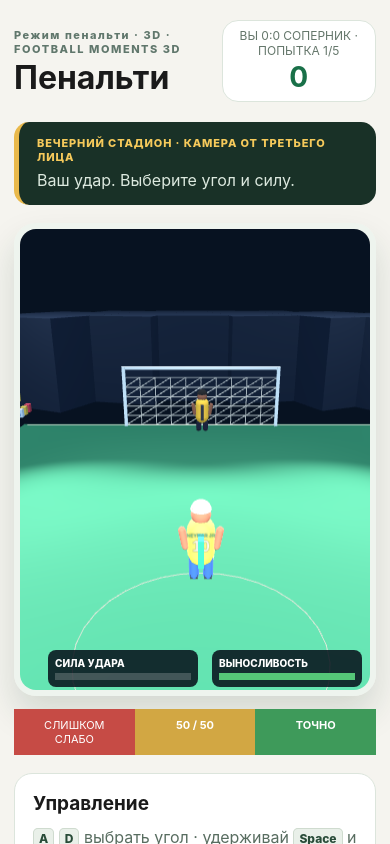
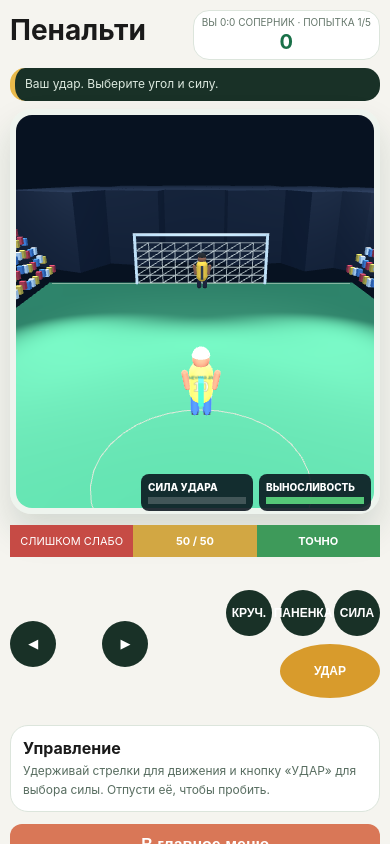
Before and after one commit to ahmedalialisha-dotcom/AKHMED-CK, a React (Vite) app: page / in a window 390 px wide. Both pictures are taken after a click on the button "🥅 Пенальти". Shown: the top 844 px of the page. Built offline with nearby package versions, Linux system fonts and the light colour scheme; no server answers.

Commit message:
feat: add responsive mobile game controls

```diff
--- a/src/components/Football3D.tsx
+++ b/src/components/Football3D.tsx
@@ -1,6 +1,8 @@
 import { useCallback, useMemo, useRef, useState } from "react";
 import { useFootballScene } from "../hooks/useFootballScene";
 import { usePenaltyShootout } from "../hooks/usePenaltyShootout";
+import { useDeviceMode } from "../hooks/useDeviceMode";
+import MobileControls from "./MobileControls";
 import "../football3d.css";
 
 type Props = { onExit: () => void; tournament: string; penalty?: boolean };
@@ -13,6 +15,7 @@ export default function Football3D({ onExit, tournament, penalty = false }: Prop
   const [attempts, setAttempts] = useState(0);
   const [power, setPower] = useState(0);
   const [stamina, setStamina] = useState(100);
+  const isPhone = useDeviceMode();
   const shootout = usePenaltyShootout();
   const onGoal = useCallback(() => {
     setGoals((current) => current + 1);
@@ -44,7 +47,7 @@ export default function Football3D({ onExit, tournament, penalty = false }: Prop
     : `доп. ${shootout.playerAttempts - 4}`;
 
   return (
-    <main className="three-game">
+    <main className={`three-game ${isPhone ? "three-game--phone" : "three-game--desktop"}`}>
       <header className="three-game__header">
         <div>
           <p>{tournament} · FOOTBALL MOMENTS 3D</p>
@@ -66,8 +69,10 @@ export default function Football3D({ onExit, tournament, penalty = false }: Prop
       />
       <div className="match-hud"><div><span>СИЛА УДАРА</span><i><b style={{ width: `${power}%` }} /></i></div><div><span>ВЫНОСЛИВОСТЬ</span><i className="stamina"><b style={{ width: `${stamina}%` }} /></i></div></div>
       {penalty && <div className="penalty-timing"><span>СЛИШКОМ СЛАБО</span><b>50 / 50</b><strong>ТОЧНО</strong></div>}
-      <section className="how-to">
+      {isPhone && <MobileControls penalty={penalty} />}
+      <section className={`how-to ${isPhone ? "how-to--phone" : ""}`}>
         <h2>Управление</h2>
+        {isPhone ? <p>Удерживай стрелки для движения и кнопку «УДАР» для выбора силы. Отпусти её, чтобы пробить.</p> : <>
         <div className="how-to__keys">
           <p>{penalty ? <><kbd>A</kbd> <kbd>D</kbd> выбрать угол · удерживай <kbd>Space</kbd> и отпусти в зелёной зоне</> : <><kbd>W</kbd> бежать вперёд <kbd>S</kbd> назад</>}</p>
           <p>
@@ -85,6 +90,7 @@ export default function Football3D({ onExit, tournament, penalty = false }: Prop
         <small>
           Чем дольше держишь Space, тем сильнее удар. После паса управление перейдёт к принявшему партнёру.
         </small>
+        </>}
       </section>
       <button className="text-button" onClick={onExit}>← В главное меню</button>
     </main>
--- /dev/null
+++ b/src/components/MobileControls.tsx
@@ -0,0 +1,51 @@
+type Props = { penalty: boolean };
+
+const sendKey = (code: string, pressed: boolean) => {
+  window.dispatchEvent(new KeyboardEvent(pressed ? "keydown" : "keyup", { code }));
+};
+
+type ControlButtonProps = {
+  code: string;
+  label: string;
+  className?: string;
+};
+
+function ControlButton({ code, label, className = "" }: ControlButtonProps) {
+  const release = () => sendKey(code, false);
+  return (
+    <button
+      className={className}
+      onContextMenu={(event) => event.preventDefault()}
+      onPointerCancel={release}
+      onPointerDown={(event) => {
+        event.preventDefault();
+        event.currentTarget.setPointerCapture(event.pointerId);
+        sendKey(code, true);
+      }}
+      onPointerUp={release}
+      type="button"
+    >
+      {label}
+    </button>
+  );
+}
+
+export default function MobileControls({ penalty }: Props) {
+  return (
+    <section className="mobile-controls" aria-label="Сенсорное управление">
+      <div className="mobile-controls__move">
+        {!penalty && <ControlButton code="KeyW" label="▲" className="move-up" />}
+        <ControlButton code="KeyA" label="◀" className="move-left" />
+        <ControlButton code="KeyD" label="▶" className="move-right" />
+        {!penalty && <ControlButton code="KeyS" label="▼" className="move-down" />}
+      </div>
+      <div className="mobile-controls__actions">
+        {!penalty && <ControlButton code="KeyE" label="ПАС" />}
+        <ControlButton code="KeyF" label="КРУЧ." />
+        <ControlButton code="KeyG" label="ПАНЕНКА" />
+        <ControlButton code="KeyH" label="СИЛА" />
+        <ControlButton code="Space" label="УДАР" className="shoot-button" />
+      </div>
+    </section>
+  );
+}
--- a/src/football3d.css
+++ b/src/football3d.css
@@ -128,3 +128,6 @@ kbd {
 }
 .celebration-menu{background:#164c9cdd;border:1px solid #8ab7ff;border-radius:16px;color:#fff;left:50%;padding:18px;position:fixed;text-align:center;top:50%;transform:translate(-50%,-50%);z-index:20}.celebration-menu div{display:flex;gap:8px}.celebration-menu button{background:#ffffffdd;color:#12366c}
 .penalty-timing{display:flex;margin:14px auto;max-width:520px}.penalty-timing span,.penalty-timing b,.penalty-timing strong{color:#fff;flex:1;font-size:11px;padding:9px;text-align:center}.penalty-timing span{background:#c64b45}.penalty-timing b{background:#d2a743}.penalty-timing strong{background:#3e9a5a}
+.mobile-controls{display:flex;gap:18px;justify-content:space-between;margin-top:18px;touch-action:none;user-select:none}.mobile-controls button{align-items:center;background:#193127;border:0;border-radius:50%;color:#fff;display:flex;font-size:12px;font-weight:800;height:52px;justify-content:center;padding:0;width:52px;-webkit-tap-highlight-color:transparent}.mobile-controls button:active{background:#e9b94b;color:#193127;transform:scale(.94)}.mobile-controls__move{display:grid;grid-template-areas:". up ." "left . right" ". down .";grid-template-columns:repeat(3,52px);grid-template-rows:repeat(3,52px)}.move-up{grid-area:up}.move-left{grid-area:left}.move-right{grid-area:right}.move-down{grid-area:down}.mobile-controls__actions{align-content:center;display:grid;gap:8px;grid-template-columns:repeat(3,52px)}.mobile-controls .shoot-button{background:#d89b2c;grid-column:2 / 4;height:62px;width:112px}.how-to--phone p{margin:0}
+@media (max-width:720px),(pointer:coarse){.three-game--phone{box-sizing:border-box;max-width:480px;min-height:100svh;padding:10px 10px 28px}.three-game--phone .three-game__header{align-items:flex-start;margin-bottom:8px}.three-game--phone .three-game__header>div:first-child p{display:none}.three-game--phone h1{font-size:28px}.three-game--phone .goal-counter{max-width:190px;padding:5px 8px}.three-game--phone .goal-counter span{font-size:10px}.three-game--phone .goal-counter strong{font-size:20px}.three-game--phone .three-game__brief{margin-bottom:8px;padding:8px 10px}.three-game--phone .three-game__brief span{display:none}.three-game--phone .three-game__brief p{font-size:12px}.three-game--phone .three-game__canvas{height:48svh;min-height:310px}.three-game--phone .match-hud{gap:6px;margin-top:-46px;padding:6px 9px}.three-game--phone .match-hud div{width:112px}.three-game--phone .penalty-timing{margin:8px auto}.three-game--phone .how-to{margin-top:12px;padding:12px}.three-game--phone .how-to h2{font-size:16px;margin-bottom:4px}.three-game--phone .how-to p{font-size:12px}.three-game--phone .text-button{margin-top:12px;width:100%}}
+@media (max-width:390px){.mobile-controls{gap:8px}.mobile-controls__move{grid-template-columns:repeat(3,46px);grid-template-rows:repeat(3,46px)}.mobile-controls button{height:46px;width:46px}.mobile-controls__actions{grid-template-columns:repeat(3,46px)}.mobile-controls .shoot-button{height:54px;width:100px}}
--- /dev/null
+++ b/src/hooks/useDeviceMode.ts
@@ -0,0 +1,21 @@
+import { useEffect, useState } from "react";
+
+const detectsPhone = () =>
+  window.matchMedia("(pointer: coarse)").matches || window.innerWidth <= 720;
+
+export function useDeviceMode() {
+  const [isPhone, setIsPhone] = useState(detectsPhone);
+
+  useEffect(() => {
+    const pointer = window.matchMedia("(pointer: coarse)");
+    const updateMode = () => setIsPhone(detectsPhone());
+    pointer.addEventListener("change", updateMode);
+    window.addEventListener("resize", updateMode);
+    return () => {
+      pointer.removeEventListener("change", updateMode);
+      window.removeEventListener("resize", updateMode);
+    };
+  }, []);
+
+  return isPhone;
+}
```
